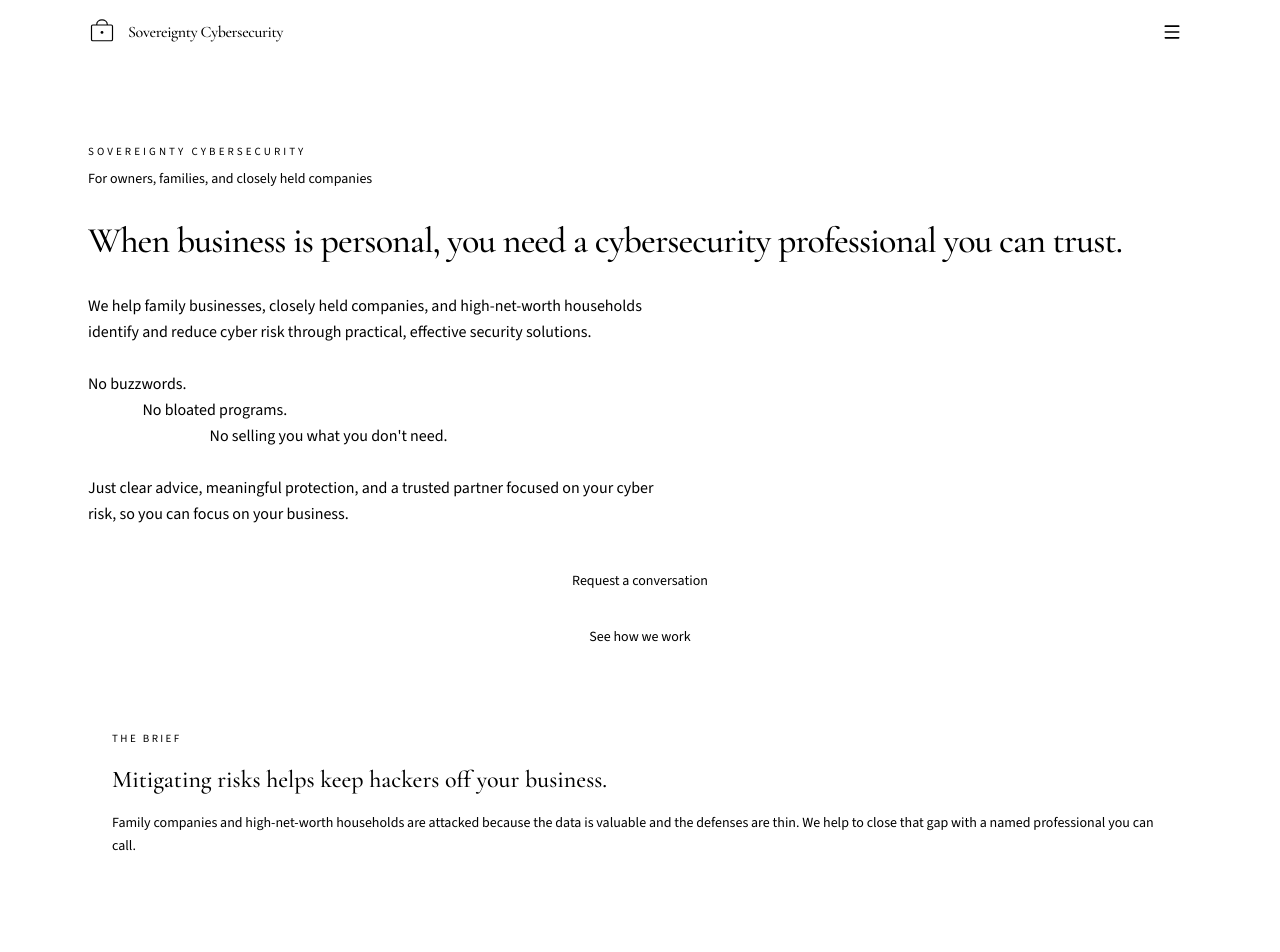
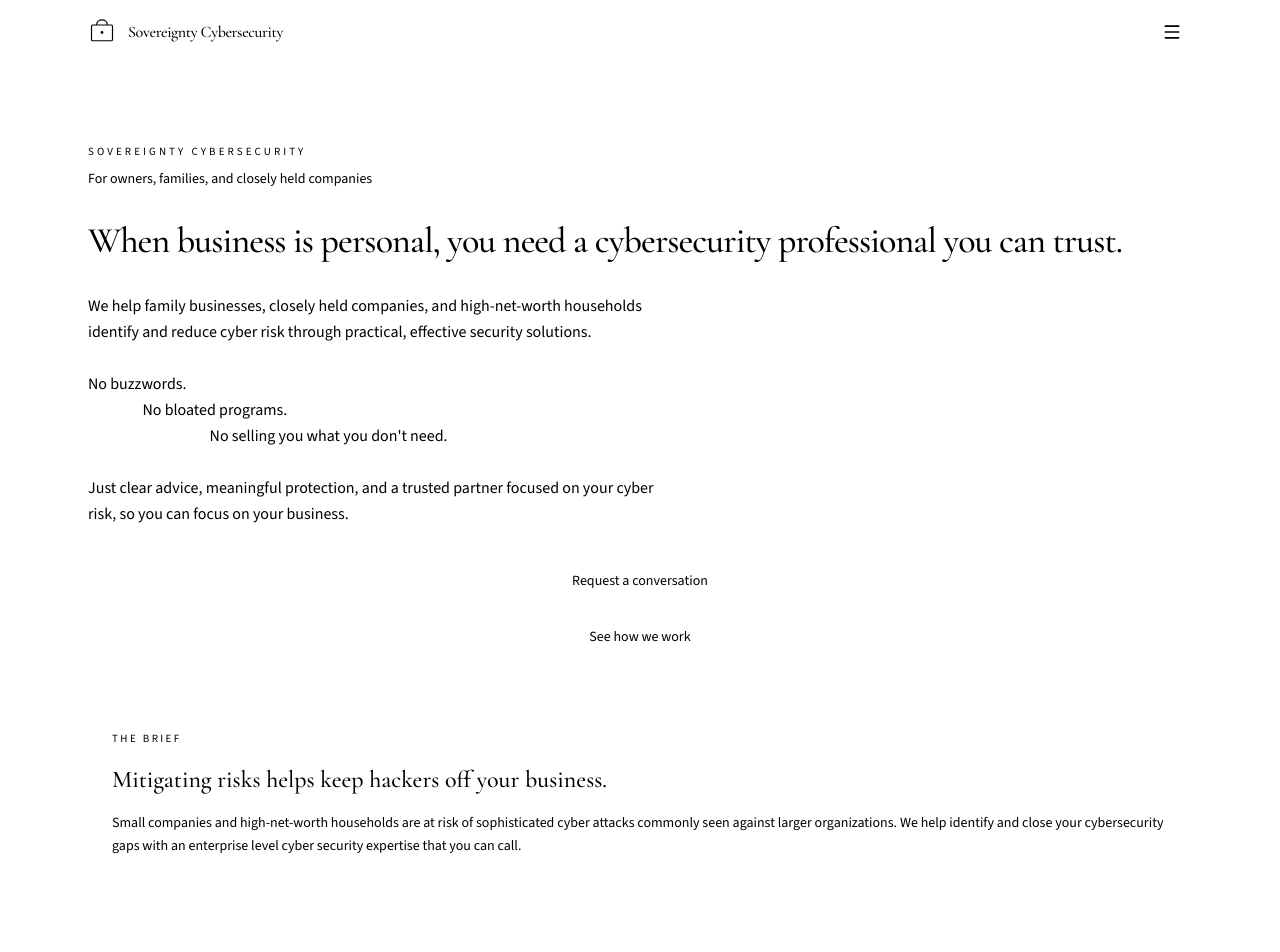
Before and after one commit to iamarnett001/Hacked0FFCybersecurity_Website, a Next.js app: page / in a window 1280 px wide. Shown: the top 952 px of the page. Built offline with nearby package versions, Linux system fonts and the light colour scheme.

Commit message:
Update Brief copy for small-company risk positioning
Replace the hero Brief paragraph so it describes sophisticated
attacks on small companies and high-net-worth households, and
enterprise-level expertise you can call.

Co-authored-by: charlesarnett <charlesarnett@bellsouth.net>

```diff
--- a/src/components/hero.tsx
+++ b/src/components/hero.tsx
@@ -51,9 +51,10 @@ export function Hero() {
             Mitigating risks helps keep hackers off your business.
           </p>
           <p className="mt-4 text-sm leading-relaxed text-primary-foreground/70">
-            Family companies and high-net-worth households are attacked because
-            the data is valuable and the defenses are thin. We help to close
-            that gap with a named professional you can call.
+            Small companies and high-net-worth households are at risk of
+            sophisticated cyber attacks commonly seen against larger
+            organizations. We help identify and close your cybersecurity gaps
+            with an enterprise level cyber security expertise that you can call.
           </p>
         </aside>
       </div>
```
